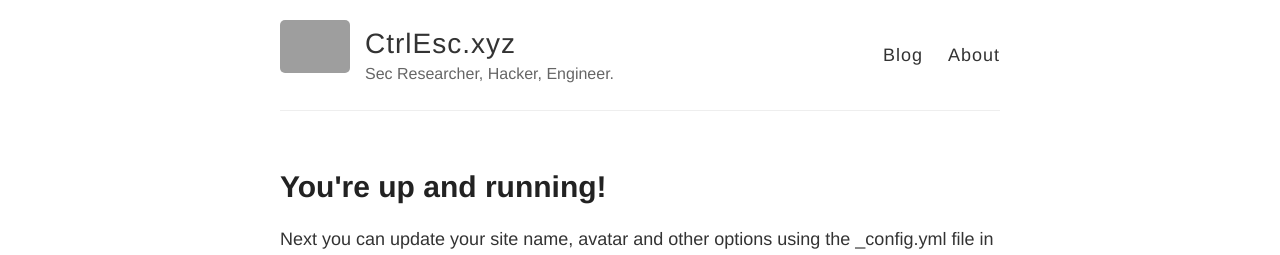
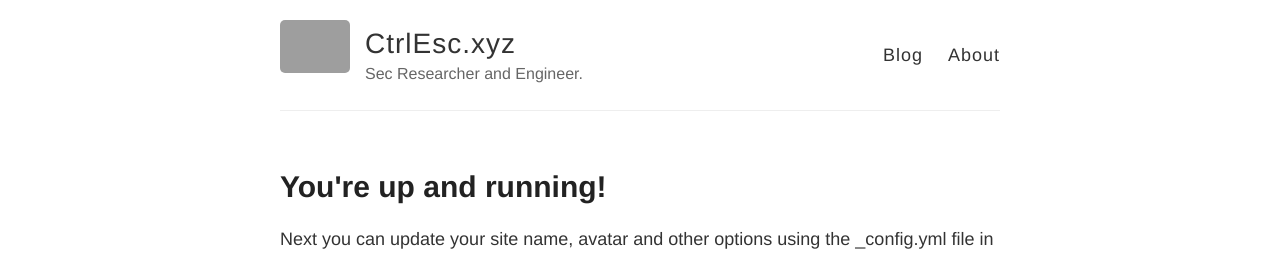
Before and after one commit to jasalinasjr/ctrlesc.xyz, a Jekyll site: the page built from _posts/2014-3-3-Hello-World.md, in a window 1280 px wide. Shown: the top 255 px of the page. Built offline with Jekyll 4.4.1, drawn with Linux system fonts in a browser that asks for light colours; grey boxes are pictures that could not be loaded.

Commit message:
updated config

```diff
--- a/_config.yml
+++ b/_config.yml
@@ -6,12 +6,10 @@
 name: CtrlEsc.xyz
 
 # Short bio or description (displayed in the header)
-description: Sec Researcher, Hacker, Engineer.
+description: Sec Researcher and Engineer.
 
 # URL of your avatar or profile pic (you could use your GitHub profile pic)
-avatar: https://raw.githubusercontent.com/barryclark/jekyll-now/master/images/jekyll-logo.png
-
-#
+avatar: https://raw.githubusercontent.com/jsalinas212/ctrlesc.xyz/main/images/CapsuleCorpSec01.png
 # Flags below are optional
 #
 
```
